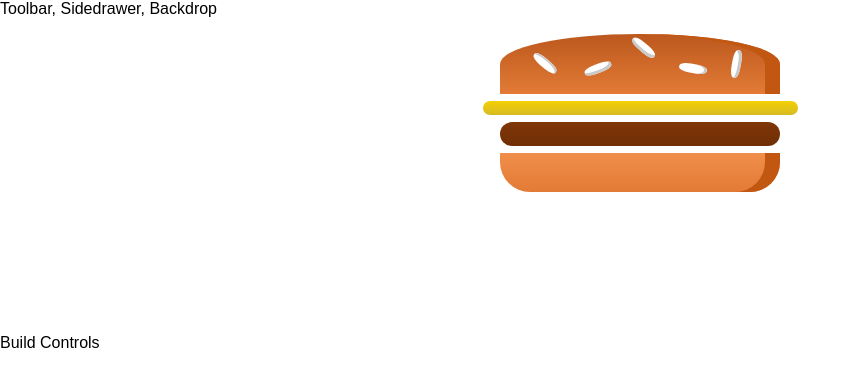
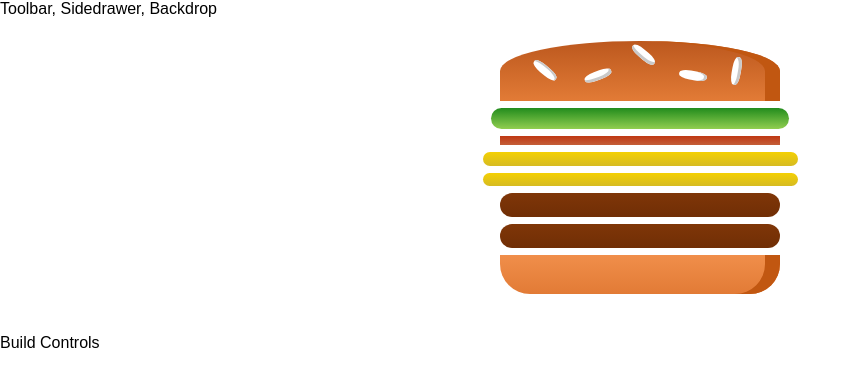
Before and after one commit to UjjwalSingh1908/React-Burger-Builder, a React app: page / in a window 1280 px wide. Shown: the top 386 px of the page, without its empty margins (0-861 px from the left). Built offline with nearby package versions, Linux system fonts and the light colour scheme.

Commit message:
added burger ingredients dynamically

```diff
--- a/public/index.html
+++ b/public/index.html
@@ -19,7 +19,8 @@
       work correctly both with client-side routing and a non-root public URL.
       Learn how to configure a non-root public URL by running `npm run build`.
     -->
-    <title>React App</title>
+    <title>My Burger</title>
+    <link href="https://fonts.googleapis.com/css2?family=Grandstander:wght@400;700&display=swap" rel="stylesheet">
   </head>
   <body>
     <noscript>
--- a/src/components/Burger/Burger.css
+++ b/src/components/Burger/Burger.css
@@ -2,7 +2,7 @@
     width: 100%;
     margin: auto;
     height: 250px;
-
+    overflow: auto;
     font-weight: bold;
     text-align: center;
     font-size: 1.2rem;
--- a/src/components/Burger/Burger.js
+++ b/src/components/Burger/Burger.js
@@ -3,11 +3,18 @@
 import BurgerIngredient from './BurgerIngredient/BurgerIngredient';
 
 const burger = (props) => {
-return (
+
+    const transformedIngredients = Object.keys(props.ingredients)
+    .map(igKey => {
+        return  [...Array(props.ingredients[igKey]) ].map((_, i) => (
+               <BurgerIngredient key={igKey + i} type= {igKey} />
+    ));
+    });
+
+    return (
     <div className={classes.Burger}>
         <BurgerIngredient type= "bread-top" />
-        <BurgerIngredient type= "cheese" />
-        <BurgerIngredient type= "meat" />
+        {transformedIngredients}
         <BurgerIngredient type= "bread-bottom" />
     </div>
 );
--- a/src/containers/BurgerBuilder/BurgerBuilder.js
+++ b/src/containers/BurgerBuilder/BurgerBuilder.js
@@ -4,10 +4,20 @@
 import Burger from '../../components/Burger/Burger';
 
 class BurgerBuilder extends Component {
+
+    state = {
+        ingredients: {
+            salad: 1,
+            bacon: 1,
+            cheese: 2,
+            meat: 2
+        }
+    }
+
     render() {
         return(
          <Aux>
-             <Burger />
+             <Burger ingredients = {this.state.ingredients} />
              <div>Build Controls</div>
          </Aux>
         );
```
